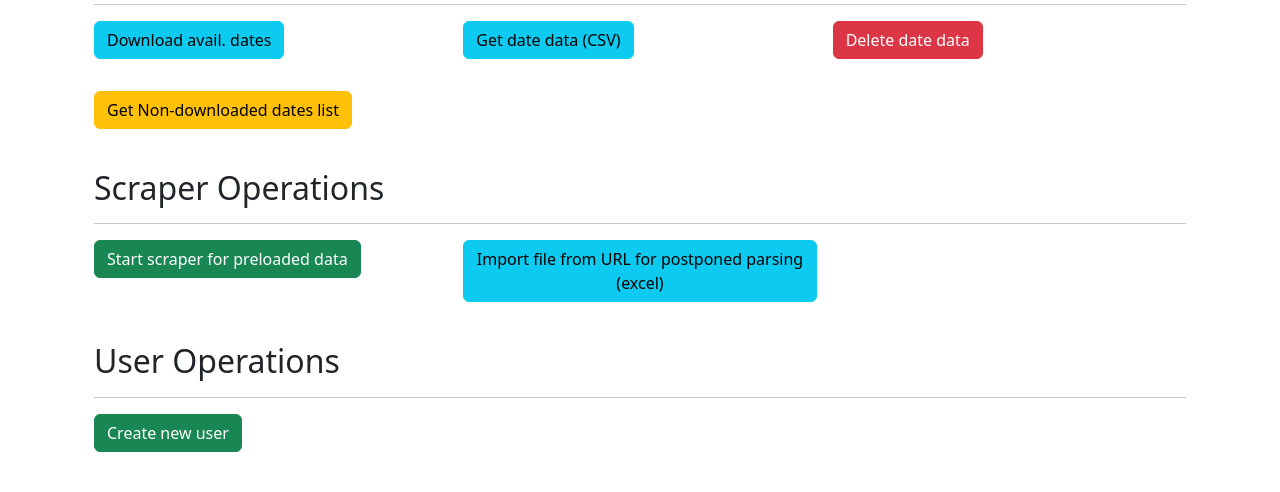
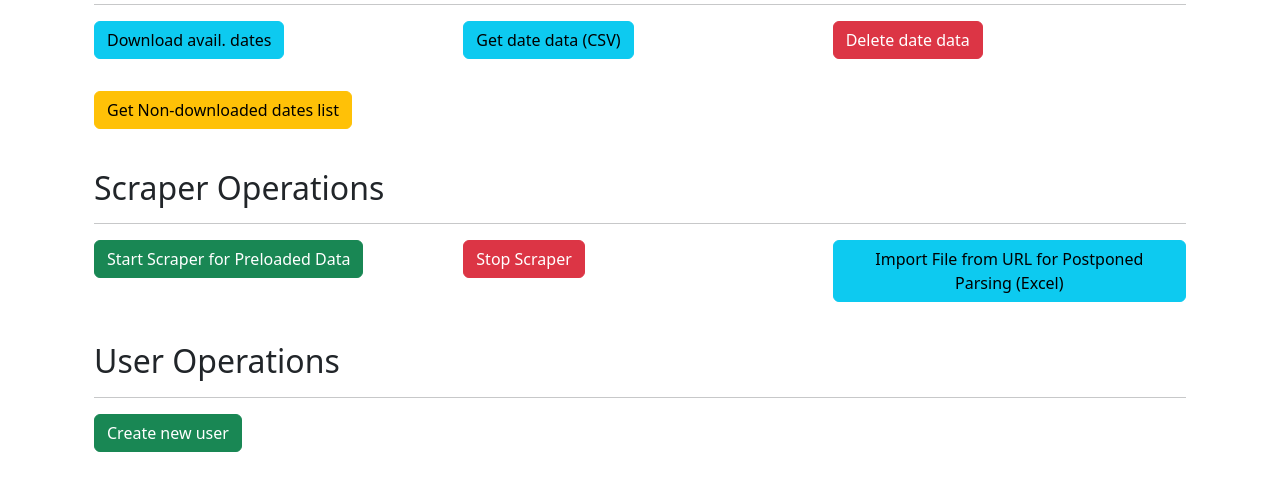
Before and after one commit to JohnnyWalker010/agroparser, a Django app: page / in a window 1280 px wide. Shown: the part 376-868 px from the top of the page. Run offline with Django 5.2, Linux system fonts and the light colour scheme; the visitor is signed in with stand-in values (Sample User, id 1).

Commit message:
Add scraper start and stop buttons

```diff
--- a/parser/urls.py
+++ b/parser/urls.py
@@ -6,6 +6,8 @@ from parser.views import (
     CustomTokenRefreshView,
     accounts_page,
     profile,
+    start_scraper,
+    stop_scraper,
 )
 
 urlpatterns = [
@@ -14,4 +16,6 @@ urlpatterns = [
     path("api/token/refresh/", CustomTokenRefreshView.as_view(), name="token_refresh"),
     path("accounts/", accounts_page, name="accounts"),
     path("accounts/profile/<str:username>/", profile, name="profile"),
+    path("start-scraper/", start_scraper, name="start_scraper"),
+    path("stop-scraper/", stop_scraper, name="stop_scraper"),
 ]
--- a/parser/views.py
+++ b/parser/views.py
@@ -1,5 +1,8 @@
+from subprocess import Popen, PIPE
+
 from django.contrib.auth.decorators import login_required
 from django.contrib.auth.models import User
+from django.http import HttpResponse, JsonResponse
 from rest_framework import status
 from rest_framework.request import Request
 from rest_framework.response import Response
@@ -71,3 +74,25 @@ def profile(request, username):
 def accounts_page(request):
     users = User.objects.all()
     return render(request, "registration/accounts.html", {"users": users})
+
+
+scraper_process = None
+
+
+def start_scraper(request):
+    global scraper_process
+    if scraper_process is None or scraper_process.poll() is not None:
+        scraper_process = Popen(["python", "main.py"], stdout=PIPE, stderr=PIPE)
+        return JsonResponse({"message": "Scraper started."})
+    else:
+        return JsonResponse({"message": "Scraper is already running."})
+
+
+def stop_scraper(request):
+    global scraper_process
+    if scraper_process is not None and scraper_process.poll() is None:
+        scraper_process.terminate()
+        scraper_process = None
+        return HttpResponse("Scraper stopped.")
+    else:
+        return HttpResponse("No running scraper to stop.")
--- a/templates/home.html
+++ b/templates/home.html
@@ -41,13 +41,58 @@
     <hr>
 			<div class="row row-cols-1 row-cols-md-2 row-cols-lg-3 g-3">
 				<div class="col">
-                <a class="btn btn-success btn-block mb-3">Start scraper for preloaded data</a>
+						<form id="start-scraper-form" method="post" action="{% url 'start_scraper' %}">
+								{% csrf_token %}
+								<button id="start-scraper-btn" type="button" class="btn btn-success btn-block mb-3">Start Scraper for Preloaded Data</button>
+						</form>
 				</div>
 				<div class="col">
-                <a class="btn btn-info btn-block mb-3">Import file from URL for postponed parsing (excel)</a>
+						<form id="stop-scraper-form" method="post" action="{% url 'stop_scraper' %}">
+								{% csrf_token %}
+								<button id="stop-scraper-btn" type="button" class="btn btn-danger btn-block mb-3">Stop Scraper</button>
+						</form>
+				</div>
+				<div class="col">
+						<a class="btn btn-info btn-block mb-3">Import File from URL for Postponed Parsing (Excel)</a>
 				</div>
 			</div>
 		</div>
+
+		<script>
+				document.addEventListener("DOMContentLoaded", function() {
+						document.getElementById("start-scraper-btn").addEventListener("click", function(e) {
+								e.preventDefault(); // Prevent default form submission
+								fetch("{% url 'start_scraper' %}", {
+										method: "POST",
+										headers: {
+												"X-CSRFToken": "{{ csrf_token }}"
+										}
+								})
+								.then(response => response.json())
+								.then(data => {
+										alert(data.message); // Show a message indicating scraper status
+										// You can update the UI or perform other actions based on the response
+								})
+								.catch(error => console.error("Error:", error));
+						});
+
+						document.getElementById("stop-scraper-btn").addEventListener("click", function(e) {
+								e.preventDefault(); // Prevent default form submission
+								fetch("{% url 'stop_scraper' %}", {
+										method: "POST",
+										headers: {
+												"X-CSRFToken": "{{ csrf_token }}"
+										}
+								})
+								.then(response => response.json())
+								.then(data => {
+										alert(data.message); // Show a message indicating scraper status
+										// You can update the UI or perform other actions based on the response
+								})
+								.catch(error => console.error("Error:", error));
+						});
+				});
+		</script>
 
     <div class="mb-4">
         <h2>User Operations</h2>
```
Lines whose indentation alone changed are shown as unchanged.
